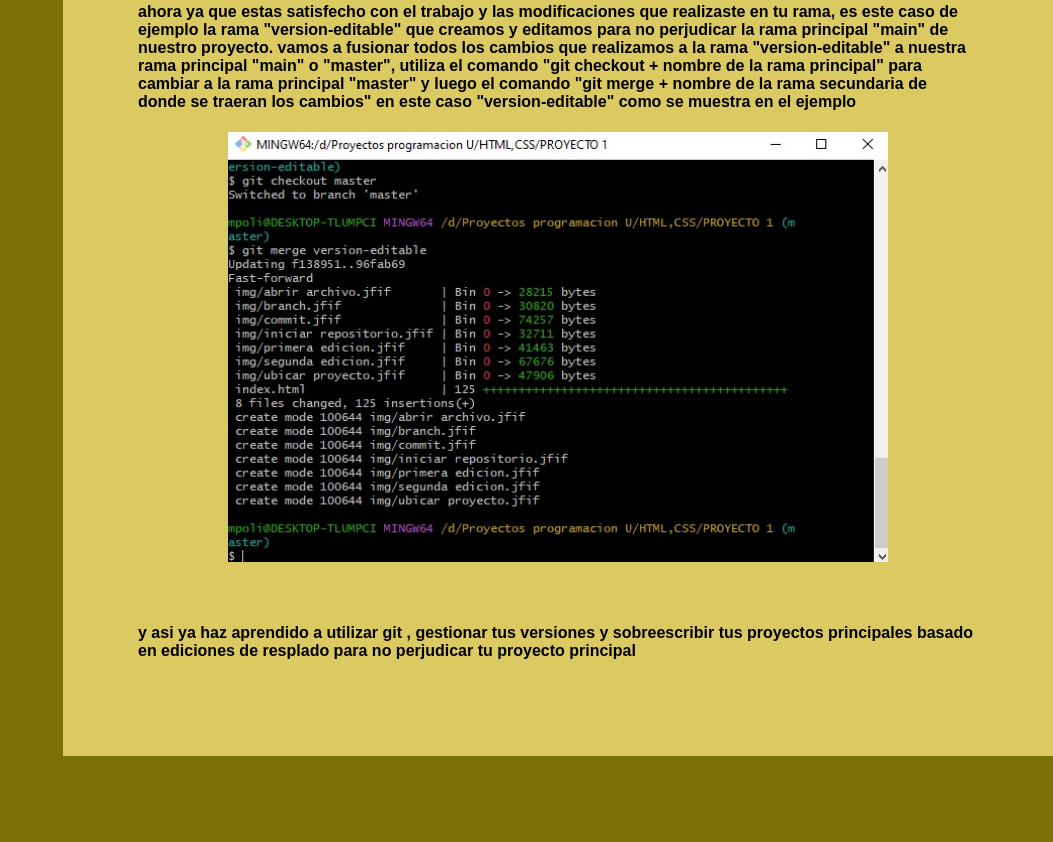
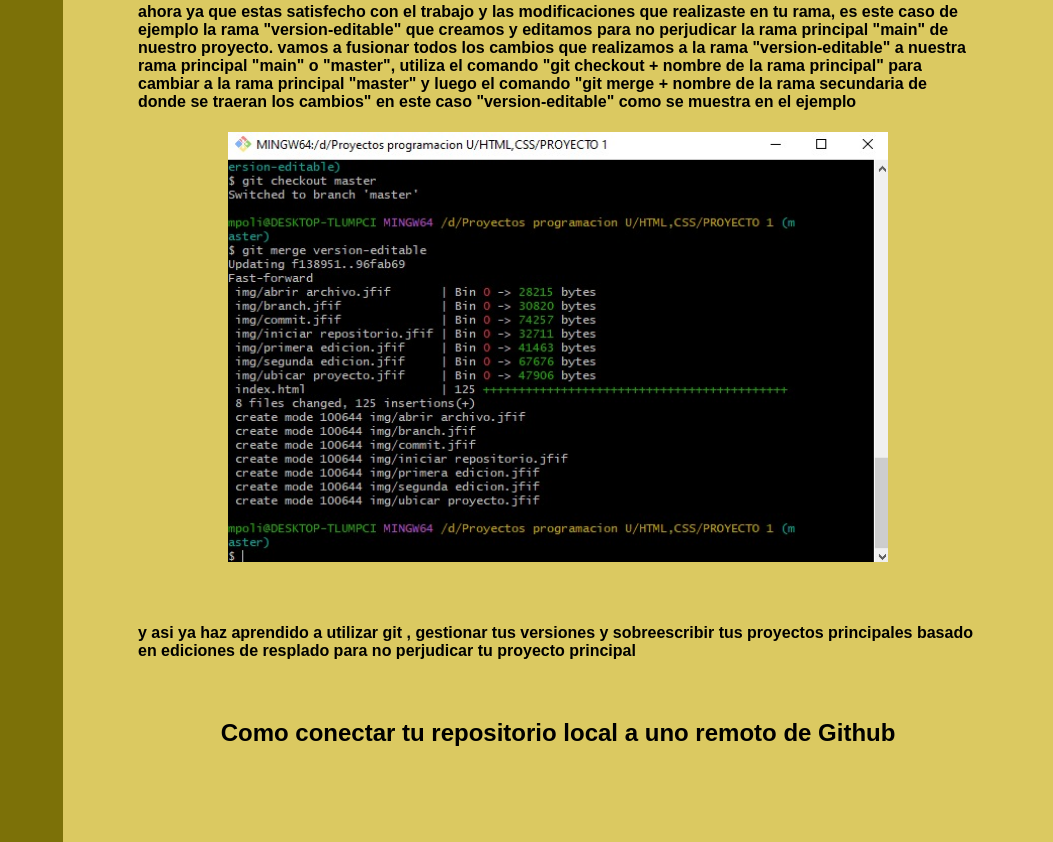
Before and after one commit to NicolasMateo0828/IISD-PREICA2402B010123, a plain HTML site: page index.html in a window 1280 px wide. Shown: the part 7322-8164 px from the top of the page, without its empty margins (227-1280 px from the left). Before the commit the page ends 8078 px from the top, so only its background shows below. Drawn offline with Linux system fonts and the light colour scheme.

Commit message:
como conectar git y github

```diff
--- a/index.html
+++ b/index.html
@@ -231,6 +231,11 @@
                     </div></br></br>
 
             <h4>y asi ya haz aprendido a utilizar git , gestionar tus versiones y sobreescribir tus proyectos principales basado en ediciones de resplado para no perjudicar tu proyecto principal </h4>
+            </br>
+
+            <h1>Como conectar tu repositorio local a uno remoto de Github</h1>
+
+
         </article>
 
         </div>
```
